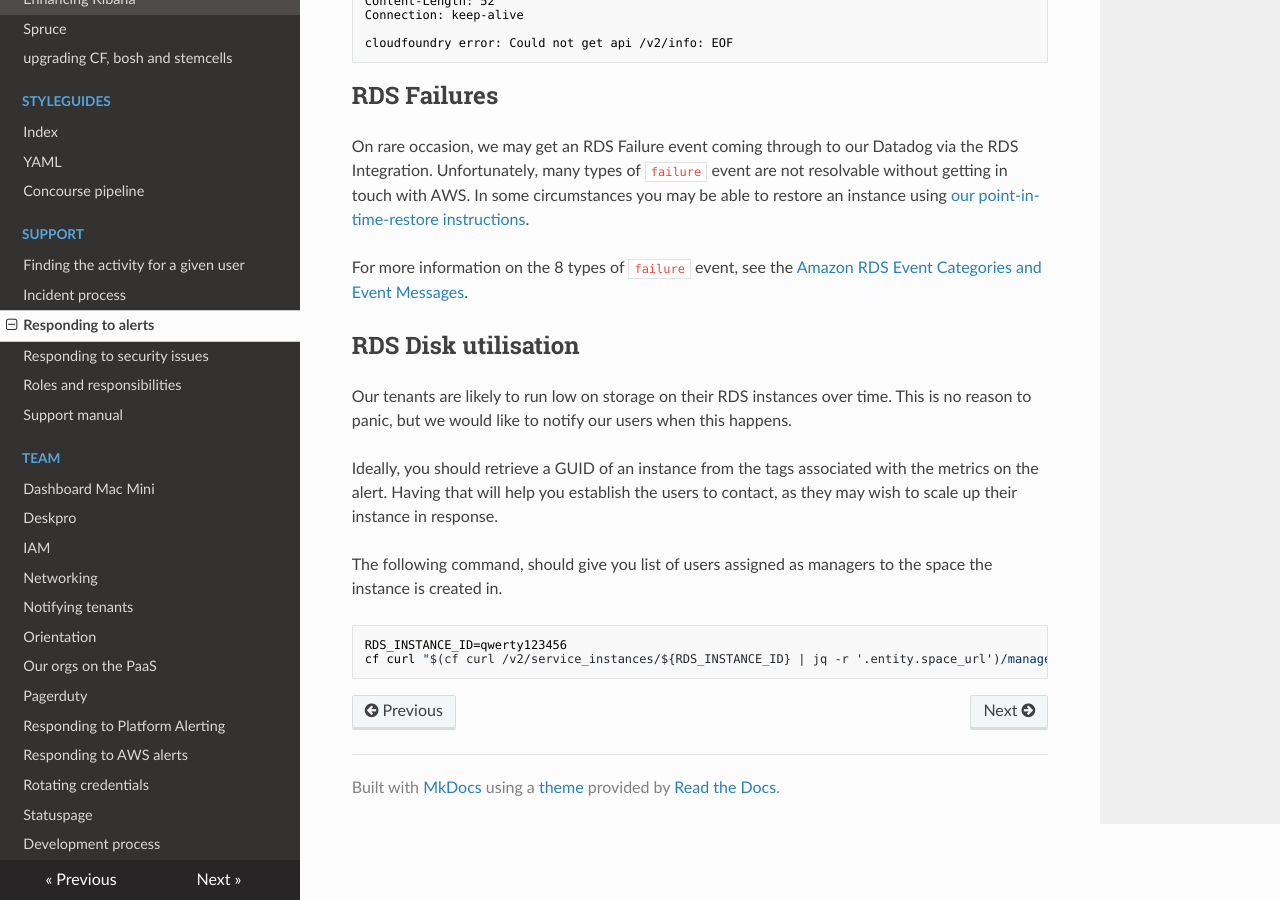
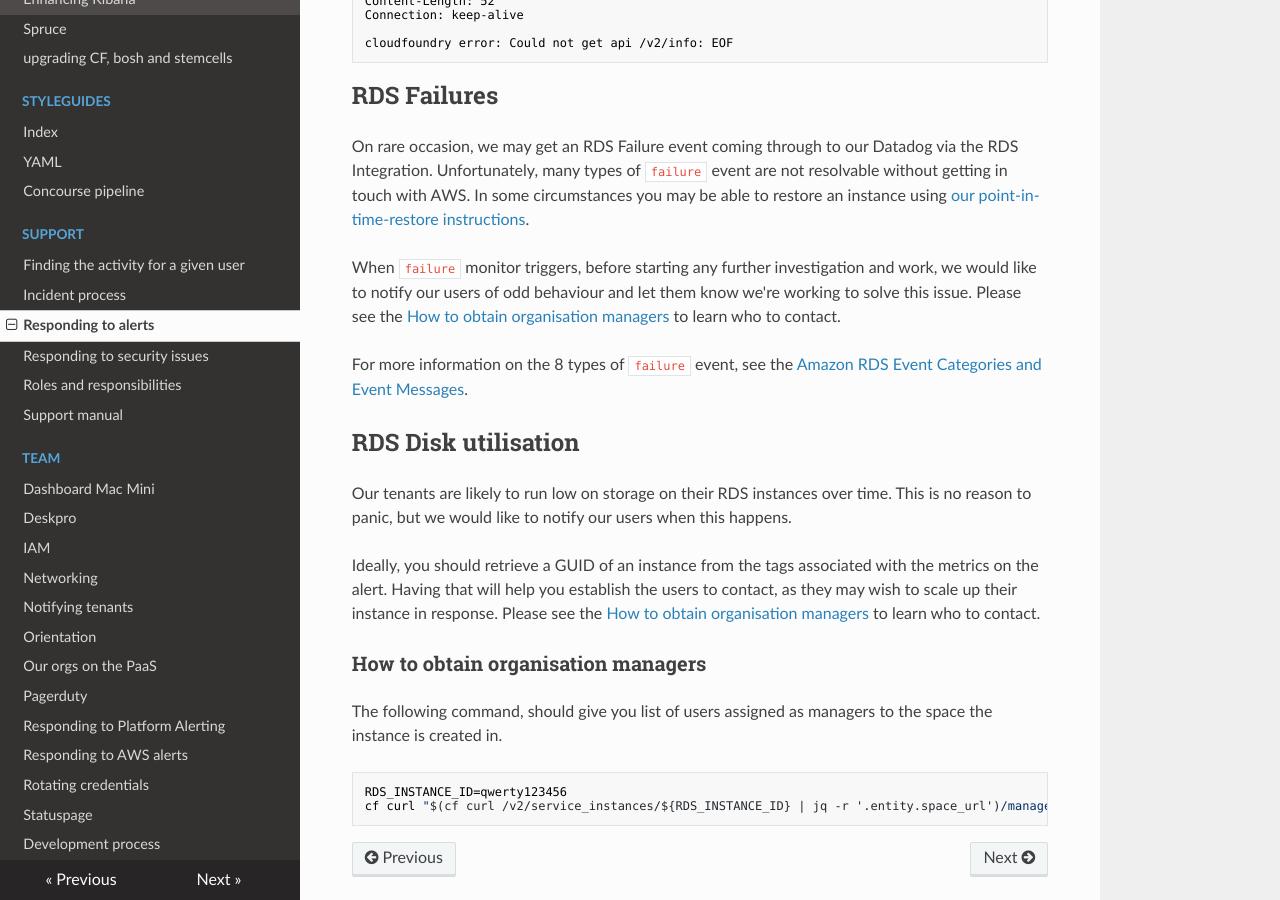
Before and after one commit to alphagov/paas-team-manual, an MkDocs documentation site: the page built from docs/support/responding_to_alerts.md, in a window 1280 px wide and 900 px high, scrolled down 1170 px. Built offline with MkDocs 1.6.1, drawn with Linux system fonts in a browser that asks for light colours; nearby versions of some CDN libraries.

Commit message:
Extend process for dealing with RDS failure
It's not very explicit that we should contact our users when their RDS
instance experiences failure events from AWS.

We're slightly reforming these sections to reflect that in a better
manner.

```diff
--- a/docs/support/responding_to_alerts.md
+++ b/docs/support/responding_to_alerts.md
@@ -59,6 +59,11 @@ resolvable without getting in touch with AWS. In some circumstances you may be
 able to restore an instance using [our point-in-time-restore
 instructions](../guides/Restoring_the_CF_databases.md).
 
+When `failure` monitor triggers, before starting any further investigation and
+work, we would like to notify our users of odd behaviour and let them know
+we're working to solve this issue. Please see the [How to obtain organisation
+managers](#how-to-obtain-organisation-managers) to learn who to contact.
+
 For more information on the 8 types of `failure` event, see the [Amazon RDS
 Event Categories and Event
 Messages](http://docs.aws.amazon.com/AmazonRDS/latest/UserGuide/USER_Events.html#USER_Events.Messages).
@@ -71,7 +76,11 @@ happens.
 
 Ideally, you should retrieve a GUID of an instance from the tags associated
 with the metrics on the alert. Having that will help you establish the users to
-contact, as they may wish to scale up their instance in response.
+contact, as they may wish to scale up their instance in response. Please see
+the [How to obtain organisation managers](#how-to-obtain-organisation-managers)
+to learn who to contact.
+
+### How to obtain organisation managers
 
 The following command, should give you list of users assigned as managers to
 the space the instance is created in.
```
